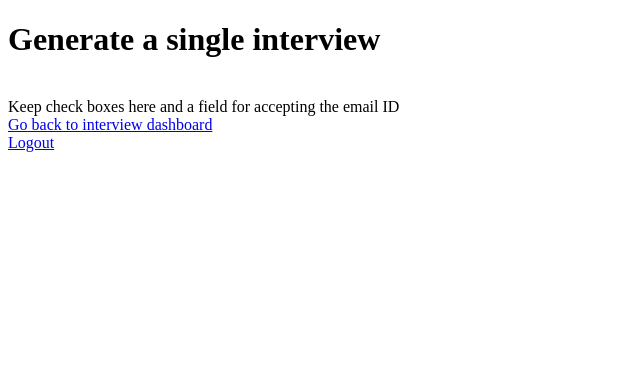
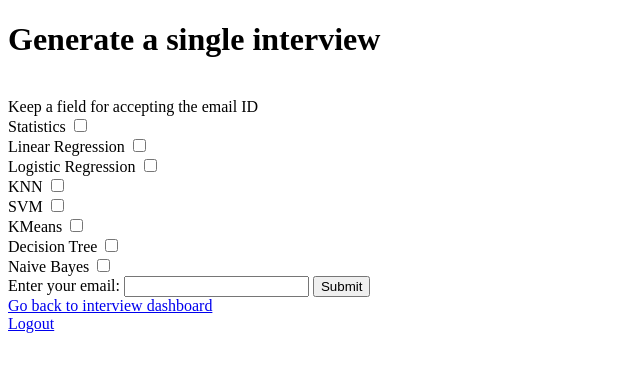
Before and after one commit to coderkol95/Interview_chatbot, a Flask app: page /single_interview_generation in a window 1280 px wide. Shown: the top 372 px of the page, without its empty margins (0-640 px from the left). Run offline with Flask 2, Linux system fonts and the light colour scheme.

Commit message:
single interview generation input captured

```diff
--- a/web_app/app.py
+++ b/web_app/app.py
@@ -1,5 +1,4 @@
-from enum import unique
-from flask import Flask, redirect, render_template, url_for
+from flask import Flask, redirect, render_template, url_for, request, flash
 from flask_wtf import FlaskForm
 from wtforms import StringField, PasswordField, SubmitField, BooleanField, IntegerField
 from flask_sqlalchemy import SQLAlchemy
@@ -78,6 +77,9 @@ def login():
                 # db.session.commit()   #@@
                 login_user(user)
                 return redirect(url_for("dashboard"))
+        else:
+            return redirect(url_for("home"))
+
     return render_template("login.html", form=form)
 
 @app.route("/register", methods=["GET","POST"])
@@ -96,8 +98,14 @@ def register():
         return redirect(url_for('login'))
     return render_template('register.html', form=form)
 
-@app.route("/single_interview_generation")
+@app.route("/single_interview_generation", methods=["GET","POST"])
 def single_interview_generation():
+    if request.method == "POST":
+        print("Inside here")
+        test_topics = request.form.getlist("topic")
+        emailt = request.form.get("email")
+        print(test_topics,"\n", emailt)
+        return "Done"
     return render_template("single_interview_generation.html")
 
 @app.route("/multiple_interview_generation")
--- a/web_app/templates/single_interview_generation.html
+++ b/web_app/templates/single_interview_generation.html
@@ -8,7 +8,20 @@
 </head>
 <body>
     <h1>Generate a single interview</h1><br>
-    Keep check boxes here and a field for accepting the email ID <br>
+    Keep a field for accepting the email ID <br>
+    <form method="POST" action="/single_interview_generation">
+        Statistics <input type="checkbox" value="Statistics" name="topic"><br>
+        Linear Regression <input type="checkbox" value="Linear Regression" name="topic"><br>
+        Logistic Regression <input type="checkbox" value="Logistic Regression" name="topic"><br>
+        KNN <input type="checkbox" value="KNN" name="topic"><br>
+        SVM <input type="checkbox" value="SVM" name="topic"><br>
+        KMeans <input type="checkbox" value="KMeans" name="topic"><br>
+        Decision Tree <input type="checkbox" value="Decision Tree" name="topic"><br>
+        Naive Bayes <input type="checkbox" value="Naive Bayes" name="topic">  <br>
+        <label for="email">Enter your email:</label>
+        <input type="email" id="email" name="email">
+        <input type='submit'>
+    </form>
     <a href ="{{url_for('dashboard')}}">Go back to interview dashboard</a><br>
     <a href ="{{url_for('logout')}}">Logout</a><br>
 
```
